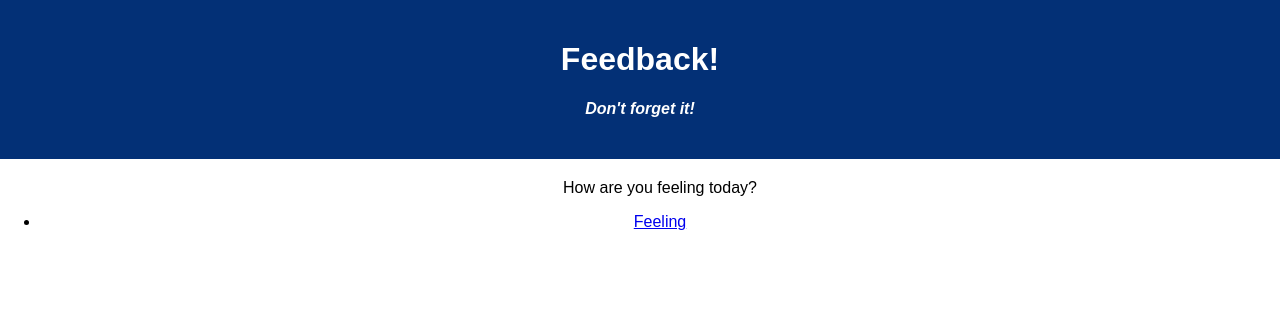
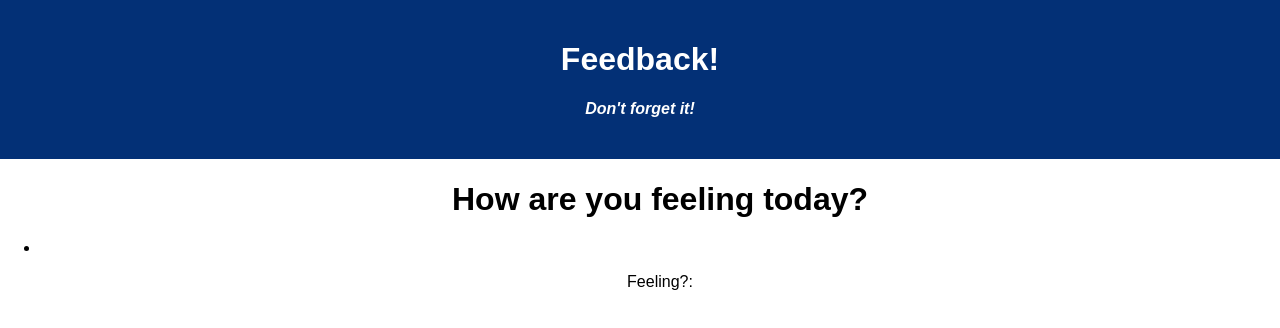
Before and after one commit to HOZ1997/weekend-redux-feedback-loop, a React (Create React App) app: page /#/ in a window 1280 px wide. Shown: the top 328 px of the page. Built offline with nearby package versions, Linux system fonts and the light colour scheme.

Commit message:
updates to index.js forstore updates to app jsx and feeling jsx to diplay info on the dom for feeling

```diff
--- a/package.json
+++ b/package.json
@@ -10,7 +10,7 @@
     "react": "^17.0.1",
     "react-dom": "^17.0.1",
     "react-redux": "^8.0.2",
-    "react-router-dom": "^5.3.0",
+    "react-router-dom": "^5.3.3",
     "react-scripts": "^5.0.1",
     "redux": "^4.2.0"
   },
--- a/src/components/App/App.jsx
+++ b/src/components/App/App.jsx
@@ -4,19 +4,24 @@ import './App.css';
 import {Route, HashRouter} from 'react-router-dom';
 
 import Feeling from '../Feeling/Feeling.jsx';
+import { useSelector } from 'react-redux';
 
 function App(){
+  const gotFeeling = useSelector( store => store.sendFeeling );
+  return (
 
-  return (
+
+
     <div className='App'>
       <header className='App-header'>
         <h1 className='App-title'>Feedback!</h1>
         <h4>Don't forget it!</h4>
-      </header>
+        </header>
 
       <ul>
-      <p>How are you feeling today?</p>
-    <li><a href="/#/feeling">Feeling</a></li>
+      <h1>How are you feeling today?</h1>
+    <li><a href="/#/feeling">{ gotFeeling }</a></li>
+    <p> Feeling?: { gotFeeling } </p>
     </ul>
       <HashRouter>
         <Route path="/feeling">
--- a/src/components/Feeling/Feeling.jsx
+++ b/src/components/Feeling/Feeling.jsx
@@ -1,6 +1,8 @@
-//import React from 'react';
+import React from 'react';
 import {useState} from 'react';
 import {useDispatch} from 'react-redux';
+
+let feelings =[];
 
 function Feeling(){
     const dispatch = useDispatch();
@@ -18,12 +20,13 @@ function Feeling(){
     return (
       <div>
         <div>
-             <input onChange={changeFeeling} type="text" placeholder="Feeling"/><button onClick={addFeeling}>Next</button>
+             <input type="text" placeholder="feeling" onChange={changeFeeling}></input>
+             <button onClick={addFeeling}>Next</button>
           </div>
 
           <div className="feelinginfo">
 
-        {feeling.map((feeling, i) =>
+        {feelings.map((feeling, i) =>
           <img
             key={i}
             src={feeling}
--- a/src/index.js
+++ b/src/index.js
@@ -6,7 +6,7 @@ import registerServiceWorker from './registerServiceWorker';
 import {createStore, combineReducers} from 'redux';
 import {Provider} from 'react-redux';
 
-const sendFeeling = (state ="test", action) =>{
+const sendFeeling = (state ='', action) =>{
     if (action.type === 'SEND_FEELING'){
         state = action.payload;
     }
@@ -16,7 +16,7 @@ const sendFeeling = (state ="test", action) =>{
 
 const store = createStore(
     combineReducers({
-        sendFeeling,
+        sendFeeling
 
     })
 )
```
Also changed, not shown: 1 other file (tests, documents, lock files or other folders).
